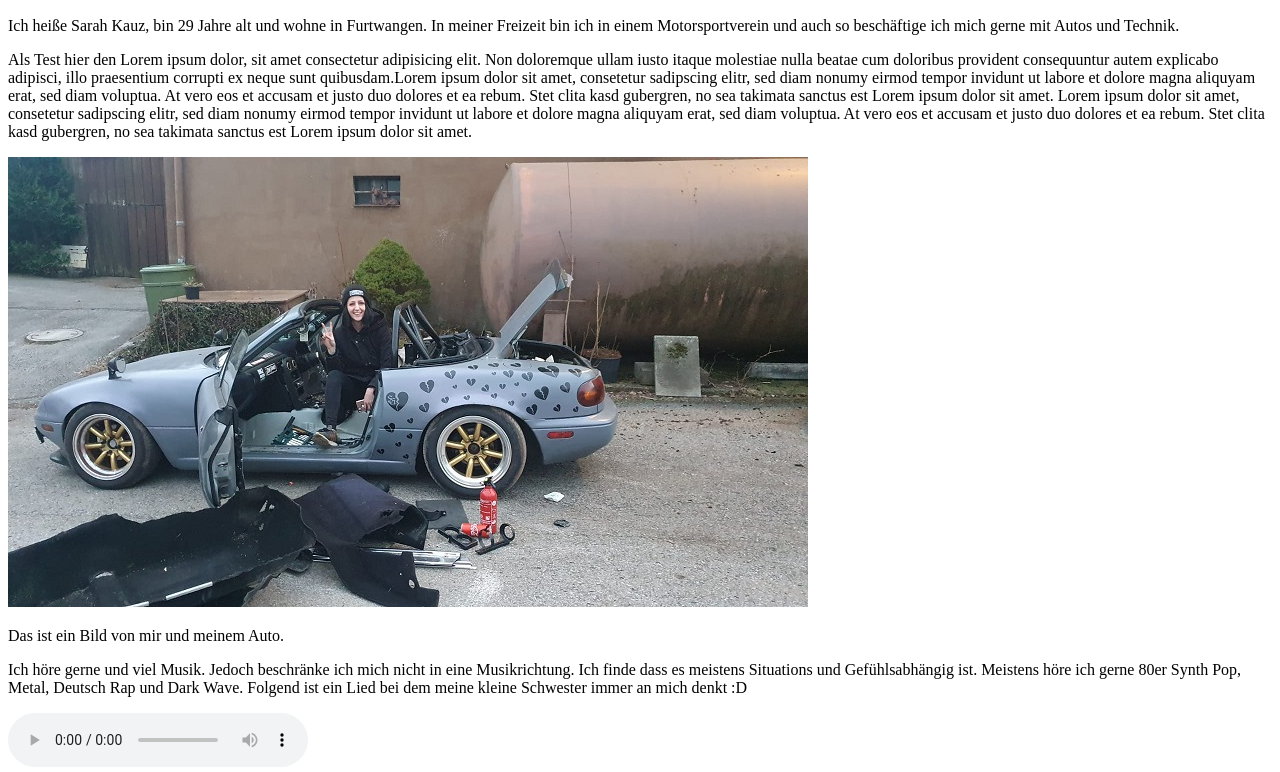
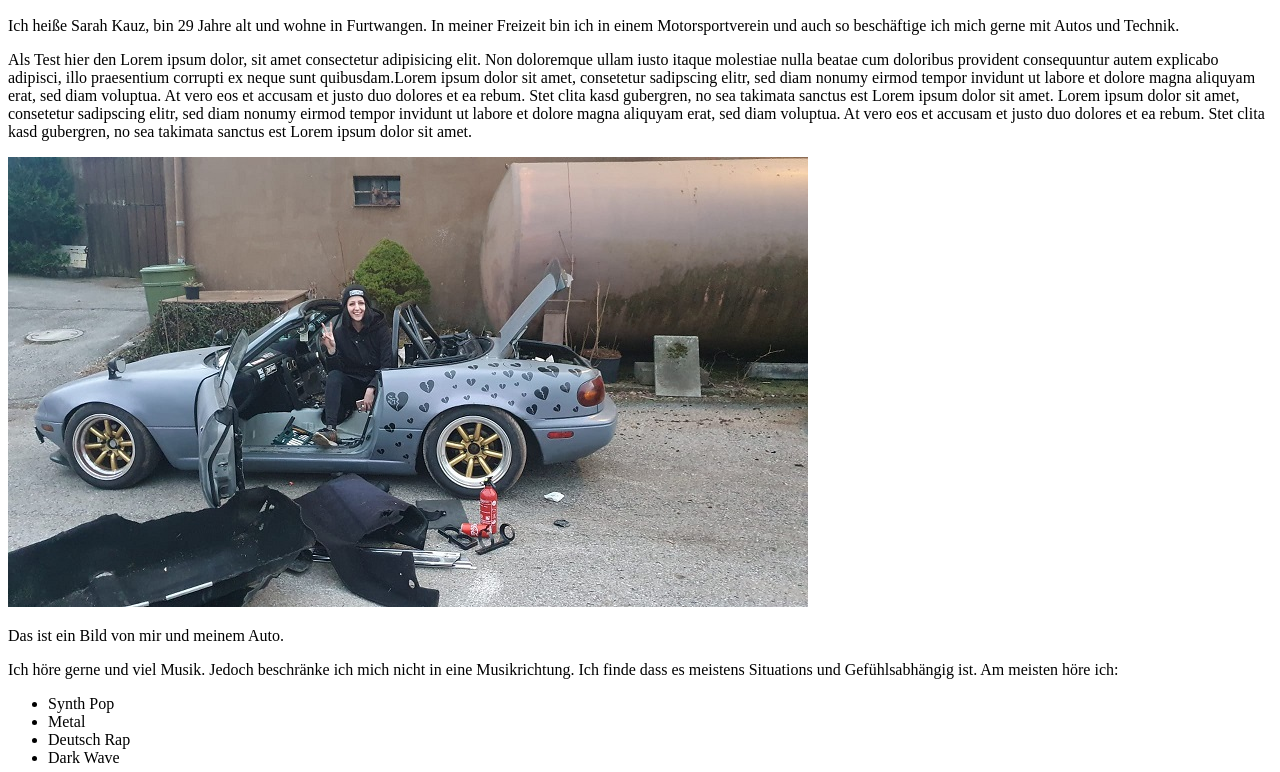
Before and after one commit to YuukiItasha/GIS_SoSe_2021, a plain HTML site: page Aufgabe12/Ich.html in a window 1280 px wide. Shown: the part 180-952 px from the top of the page. Drawn offline with Linux system fonts and the light colour scheme.

Commit message:
Update Ich.html

```diff
--- a/Aufgabe12/Ich.html
+++ b/Aufgabe12/Ich.html
@@ -28,7 +28,13 @@
         <img src="EunosSarah.jpg" >
         <p>Das ist ein Bild von mir und meinem Auto.</p>
         <p>Ich höre gerne und viel Musik. Jedoch beschränke ich mich nicht in eine Musikrichtung. Ich finde dass es meistens Situations und Gefühlsabhängig ist.
-            Meistens höre ich gerne 80er Synth Pop, Metal, Deutsch Rap und Dark Wave. Folgend ist ein Lied bei dem meine kleine Schwester immer an mich denkt :D
+            Am meisten höre ich:
+            <ul> <li> Synth Pop</li>
+               <li>Metal</li>
+               <li>Deutsch Rap</li>
+               <li>Dark Wave</li>
+            </ul>
+            Folgend ist ein Lied bei dem meine kleine Schwester immer an mich denkt :D
         </p>
         <audio controls src="TokyoDrift.mp3" type="audio/mp3" ></audio>
         <p>Der Film Tokyo Drift und die Lieder dazu Erinnern sie wohl an mich :D</p>
```
